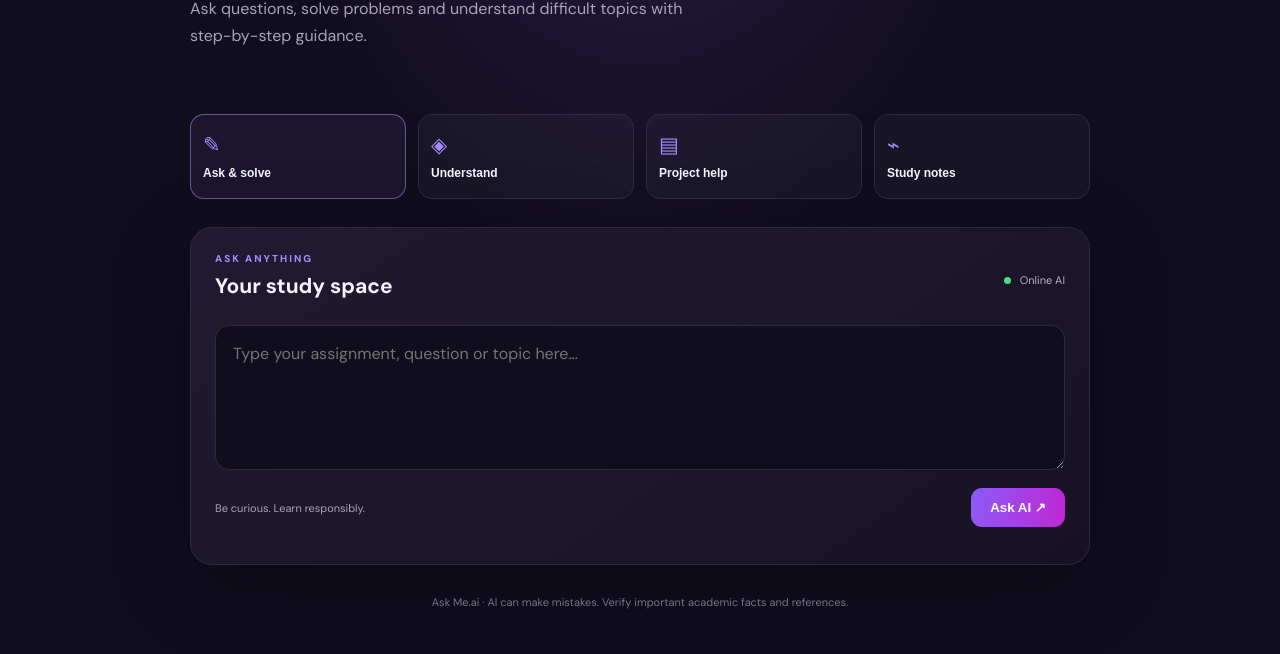
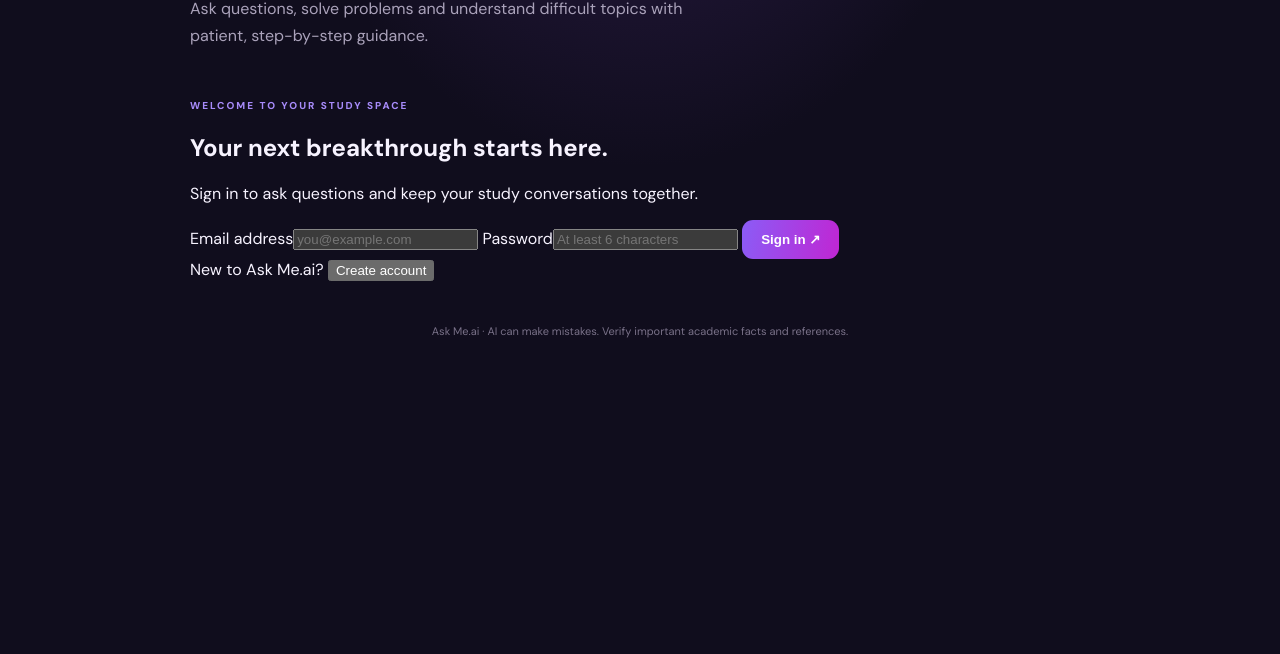
Before and after one commit to mike09eric-hub/Ask-me.ai, a website: page public/index.html in a window 1280 px wide. Shown: the part 325-979 px from the top of the page. After the commit the page ends 800 px from the top, so only its background shows below. Drawn offline with Linux system fonts and the light colour scheme.

Commit message:
Connect Ask Me.ai student app to Supabase Auth and AI

```diff
--- a/public/index.html
+++ b/public/index.html
@@ -2,24 +2,41 @@
 <html lang="en">
 <head>
 <meta charset="utf-8"><meta name="viewport" content="width=device-width,initial-scale=1">
-<meta name="theme-color" content="#100d1d"><title>Ask Me.ai — Your academic copilot</title>
-<link rel="preconnect" href="https://fonts.googleapis.com"><link href="https://fonts.googleapis.com/css2?family=DM+Sans:wght@400;500;600;700;800&display=swap" rel="stylesheet">
+<meta name="theme-color" content="#100d1d"><meta name="description" content="Ask Me.ai — your academic learning copilot.">
+<title>Ask Me.ai — Your academic copilot</title>
+<link rel="preconnect" href="https://fonts.googleapis.com"><link rel="preconnect" href="https://fonts.gstatic.com" crossorigin>
+<link href="https://fonts.googleapis.com/css2?family=DM+Sans:wght@400;500;600;700;800&display=swap" rel="stylesheet">
 <link rel="stylesheet" href="/styles.css">
 </head>
 <body>
-<header class="topbar"><a class="brand" href="/"><span class="brandmark">✦</span> Ask Me<span class="accent">.ai</span></a><a class="admin-link" href="/admin">Admin</a></header>
+<header class="topbar"><a class="brand" href="/"><span class="brandmark">✦</span> Ask Me<span class="accent">.ai</span></a><div class="top-actions"><span id="userLabel" class="user-label"></span><button id="signOutBtn" class="text-btn hidden">Sign out</button></div></header>
 <main class="shell">
-<section class="hero"><div class="eyebrow">YOUR ACADEMIC COPILOT</div><h1>Think clearer.<br><span class="gradient">Learn smarter.</span></h1><p>Ask questions, solve problems and understand difficult topics with step-by-step guidance.</p></section>
+<section class="hero"><div class="eyebrow">YOUR ACADEMIC COPILOT</div><h1>Think clearer.<br><span class="gradient">Learn smarter.</span></h1><p>Ask questions, solve problems and understand difficult topics with patient, step-by-step guidance.</p></section>
+<section id="authPanel" class="auth-panel">
+<div class="auth-copy"><div class="eyebrow">WELCOME TO YOUR STUDY SPACE</div><h2 id="authHeading">Your next breakthrough starts here.</h2><p>Sign in to ask questions and keep your study conversations together.</p></div>
+<form id="authForm" class="auth-form">
+<label for="displayName" id="nameLabel" class="hidden">Your name</label><input id="displayName" class="hidden" type="text" autocomplete="name" placeholder="Your name">
+<label for="email">Email address</label><input id="email" type="email" autocomplete="email" required placeholder="you@example.com">
+<label for="password">Password</label><input id="password" type="password" autocomplete="current-password" minlength="6" required placeholder="At least 6 characters">
+<button id="authBtn" class="primary full" type="submit">Sign in <span>↗</span></button>
+<div class="auth-switch"><span id="switchText">New to Ask Me.ai?</span> <button id="switchMode" class="inline-btn" type="button">Create account</button></div>
+<div id="authStatus" class="status" role="status"></div>
+</form></section>
+<section id="appPanel" class="app-layout hidden">
+<aside class="history-panel"><div class="history-head"><div><div class="eyebrow">YOUR LIBRARY</div><h3>Recent chats</h3></div><button id="newChatBtn" class="new-chat" type="button" aria-label="Start a new chat">＋</button></div><div id="historyList" class="history-list"><p class="muted small">Your saved conversations will appear here.</p></div></aside>
+<div class="main-work">
 <section class="quick-grid">
-<button class="quick active" data-prompt="Solve this question step by step: ">✎ <span>Ask & solve</span></button>
-<button class="quick" data-prompt="Explain this topic in simple terms with examples: ">◈ <span>Understand</span></button>
-<button class="quick" data-prompt="Help me plan an academic project on: ">▤ <span>Project help</span></button>
-<button class="quick" data-prompt="Summarise these study notes and create revision questions: ">⌁ <span>Study notes</span></button>
+<button class="quick active" data-category="solve" data-prompt="Solve this question step by step: " type="button"><span class="quick-icon">✎</span><span>Ask & solve</span></button>
+<button class="quick" data-category="explain" data-prompt="Explain this topic in simple terms with examples: " type="button"><span class="quick-icon">◈</span><span>Understand</span></button>
+<button class="quick" data-category="project" data-prompt="Help me plan an academic project on: " type="button"><span class="quick-icon">▤</span><span>Project help</span></button>
+<button class="quick" data-category="study" data-prompt="Summarise these study notes and create revision questions: " type="button"><span class="quick-icon">⌁</span><span>Study notes</span></button>
 </section>
-<section class="workspace"><div class="section-head"><div><div class="eyebrow">ASK ANYTHING</div><h2>Your study space</h2></div><span class="online"><i></i> Online AI</span></div>
-<textarea id="prompt" placeholder="Type your assignment, question or topic here..."></textarea>
-<div class="composer-foot"><span>Be curious. Learn responsibly.</span><button id="askBtn" class="primary">Ask AI <span>↗</span></button></div>
-<div id="status" class="status" role="status"></div><article id="answer" class="answer hidden"></article></section>
+<section class="workspace"><div class="section-head"><div><div class="eyebrow">ASK ANYTHING</div><h2>Your study space</h2></div><span class="online"><i></i> AI ready</span></div>
+<div id="thread" class="thread"><div class="welcome-card"><div class="welcome-icon">✦</div><h3>What are we learning today?</h3><p>Ask a question, paste a maths problem or tell me what topic is giving you trouble.</p></div></div>
+<textarea id="prompt" maxlength="12000" placeholder="Type your assignment, question or topic here..."></textarea>
+<div class="composer-foot"><span>Clear questions get better answers.</span><button id="askBtn" class="primary" type="button">Ask AI <span>↗</span></button></div>
+<div id="status" class="status" role="status"></div></section>
+</div></section>
 <footer>Ask Me.ai · AI can make mistakes. Verify important academic facts and references.</footer>
-</main><script src="/app.js"></script>
+</main><script type="module" src="/app.js"></script>
 </body></html>
```
